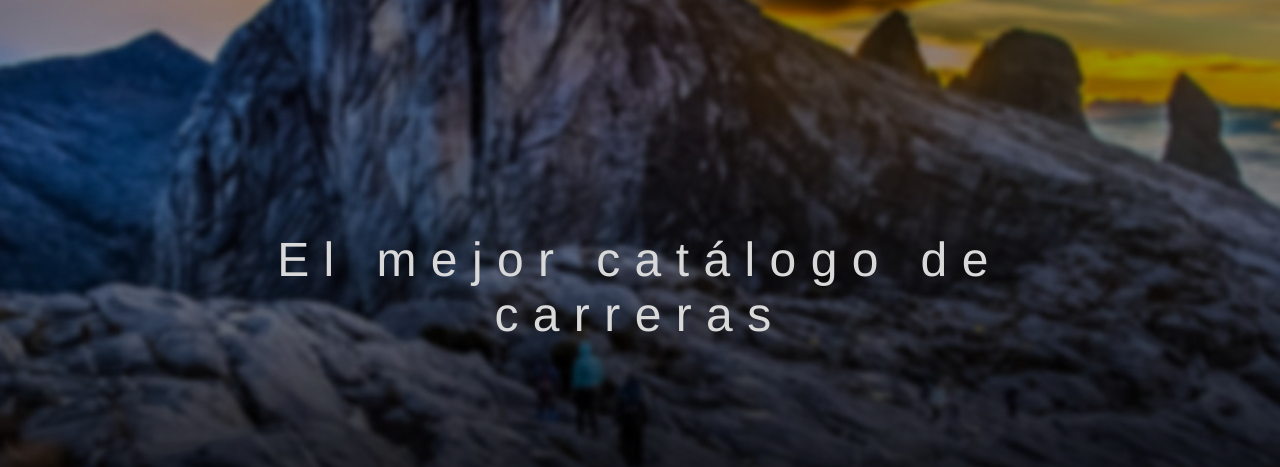
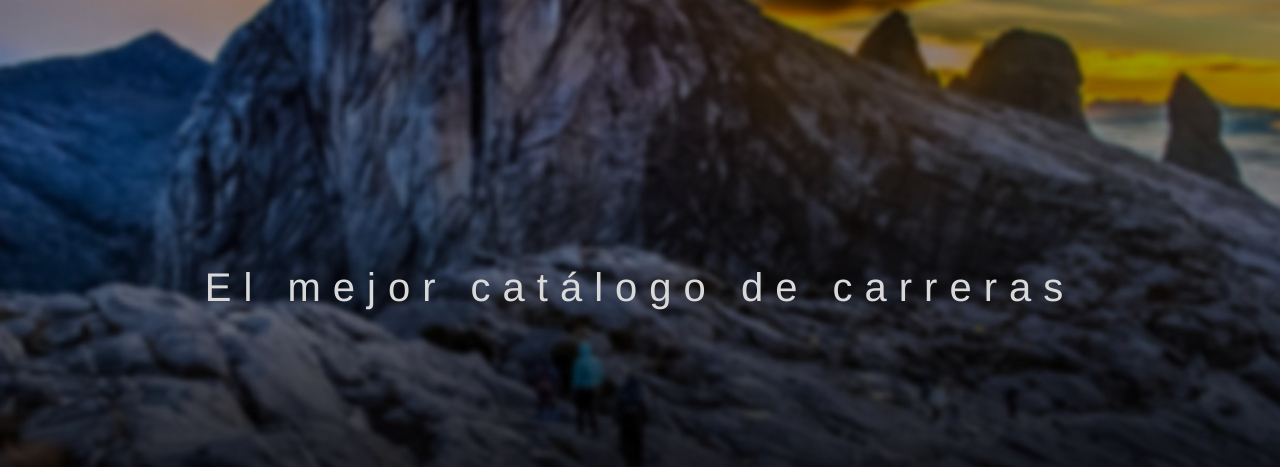
Before and after one commit to asfalagan/proyecto_abel, a PHP site: page / in a window 1280 px wide. Shown: the part 333-800 px from the top of the page. Run offline with PHP 8.4, Linux system fonts and the light colour scheme; some libraries are stand-ins or nearby versions.

Commit message:
cambios css

```diff
--- a/fronted/css/landing.css
+++ b/fronted/css/landing.css
@@ -29,13 +29,14 @@
 
   #eslogan{
     width: 80vw;
+    margin: 0, auto;
     height:20%;
     /*margin-left: 10vw;*/
     margin-bottom: 5%;
     display: flex;
     flex-direction: column;
     justify-content: center;
-
+    align-items: center;
     flex-wrap: wrap;
     /*animation: growAndMove 2s ease-in-out infinite;
     */
@@ -45,7 +46,7 @@ h1{
 
     width: auto;
     color: #D9D9D9;
-    font-size: 3em;
+    font-size: 2.5em;
     font-weight: 400;
     font-family:'Franklin Gothic Medium', 'Arial Narrow', Arial, sans-serif;
     letter-spacing: 0.3em;
```
